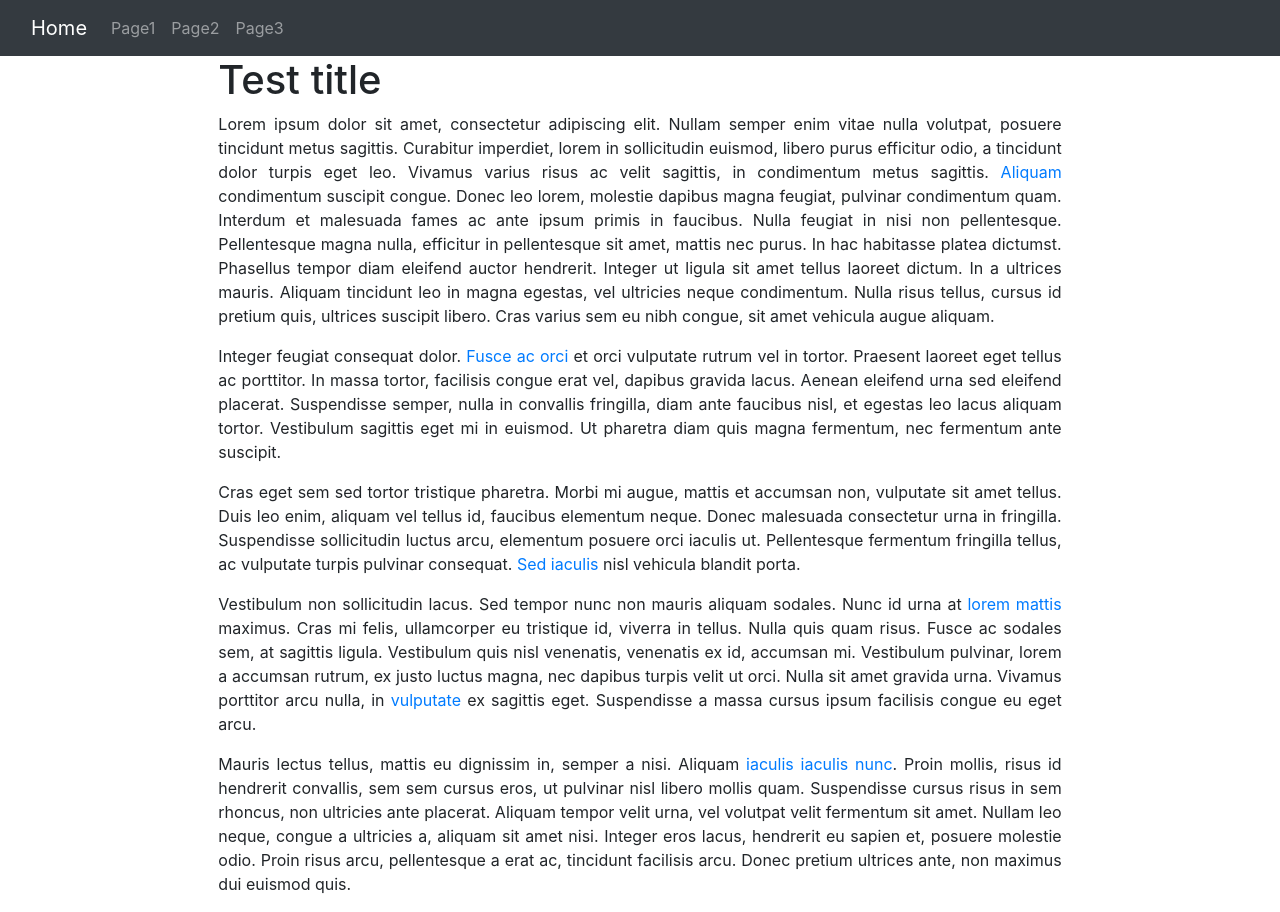
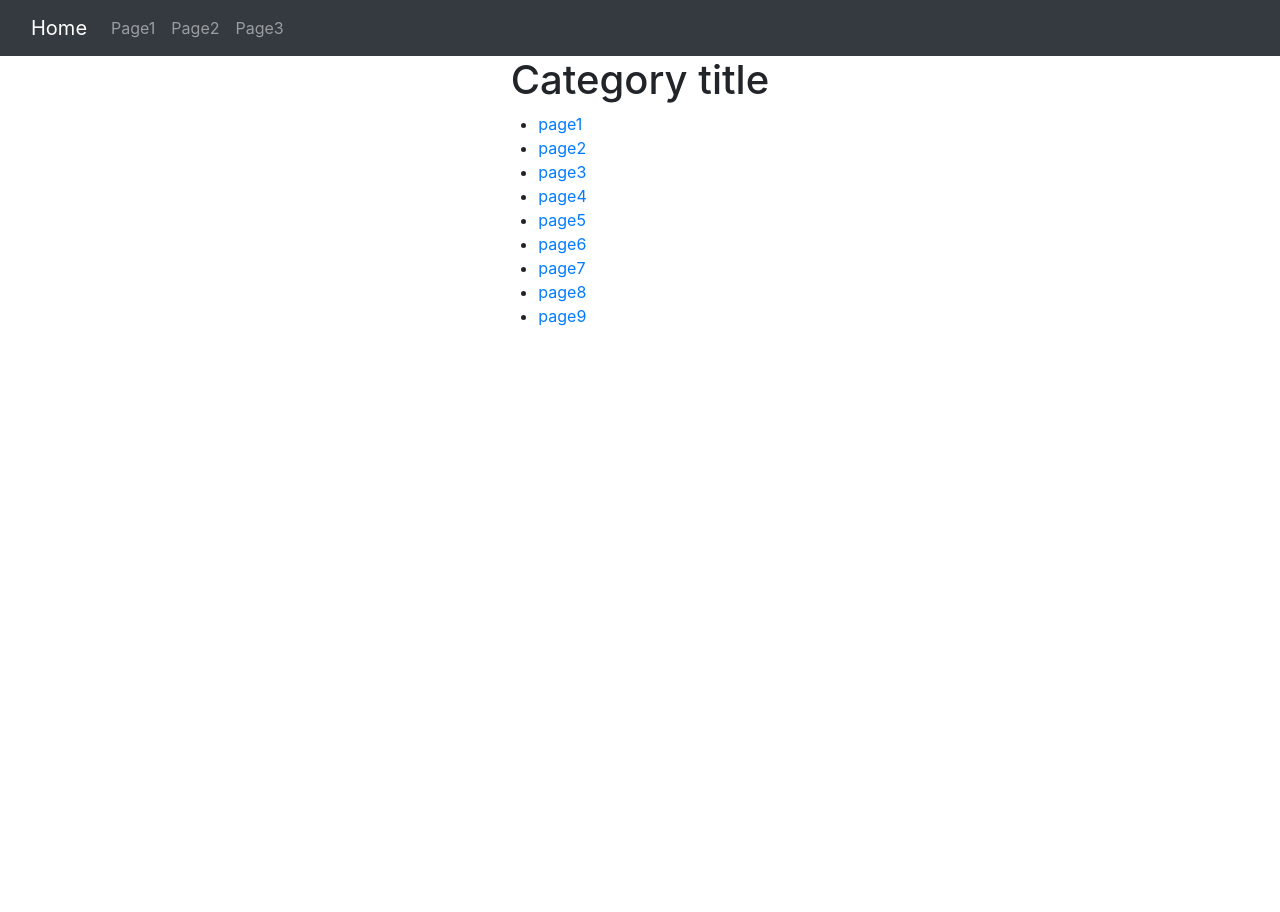
Before and after one commit to DocManagerProject/DocManagerUI, an Angular app: page / in a window 1280 px wide. After the commit the page ends 800 px from the top, so only its background shows below. Built offline with nearby package versions, Linux system fonts and the light colour scheme.

Commit message:
Added basic category component

```diff
--- a/src/app/app.component.html
+++ b/src/app/app.component.html
@@ -1,2 +1,2 @@
 <navbar></navbar>
-<page></page>
+<category></category>
--- a/src/app/app.module.ts
+++ b/src/app/app.module.ts
@@ -4,12 +4,14 @@ import { NgModule } from '@angular/core';
 import { AppComponent } from './app.component';
 import {Navbar} from "./navbar/navbar";
 import {Page} from "./page/page";
+import {Category} from "./category/category";
 
 @NgModule({
   declarations: [
     AppComponent,
     Navbar,
-    Page
+    Page,
+    Category
   ],
   imports: [
     BrowserModule,
--- /dev/null
+++ b/src/app/category/category.css
@@ -0,0 +1,6 @@
+.categoryTitle {
+  text-align: center;
+}
+ul {
+  padding: 0 25%;
+}
--- /dev/null
+++ b/src/app/category/category.html
@@ -0,0 +1,10 @@
+<div class="row">
+  <div class="col-sm-4"></div>
+  <div class="col-sm-4">
+    <h1 class="categoryTitle">{{ title }}</h1>
+    <ul>
+      <li *ngFor="let page of pages" class="categoryItem"><a href="#">{{ page }}</a></li>
+    </ul>
+  </div>
+  <div class="col-sm-4"></div>
+</div>
--- /dev/null
+++ b/src/app/category/category.ts
@@ -0,0 +1,21 @@
+import {Component} from "@angular/core";
+
+@Component({
+  selector: 'category',
+  templateUrl: './category.html',
+  styleUrls: ['./category.css']
+})
+export class Category {
+  title: string = "Category title";
+  pages: string[] = [
+    'page1',
+    'page2',
+    'page3',
+    'page4',
+    'page5',
+    'page6',
+    'page7',
+    'page8',
+    'page9',
+  ];
+}
```
